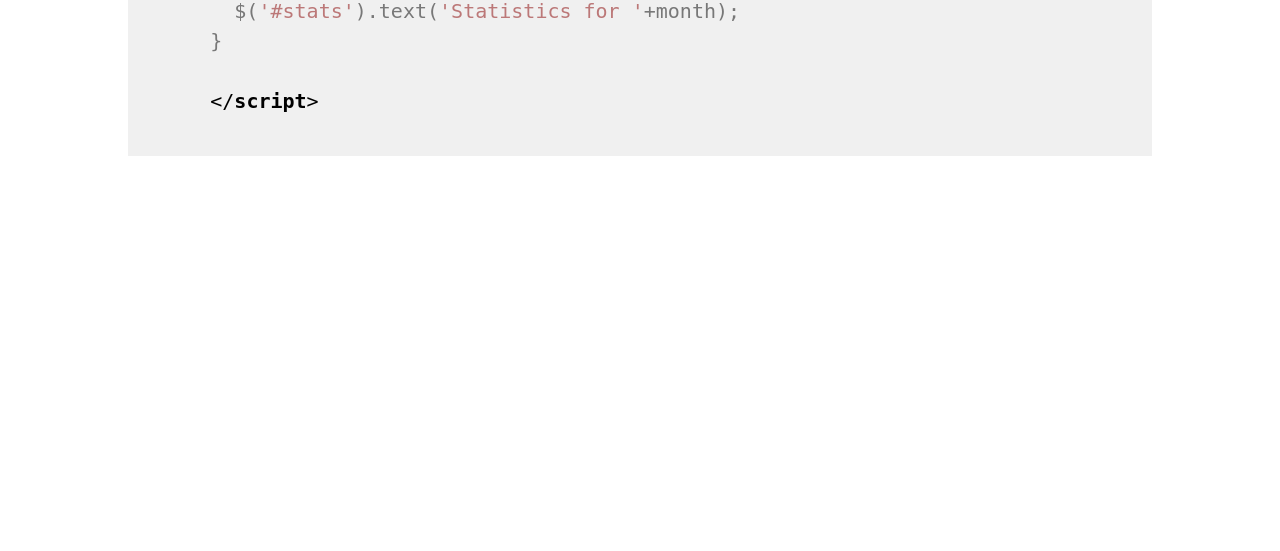
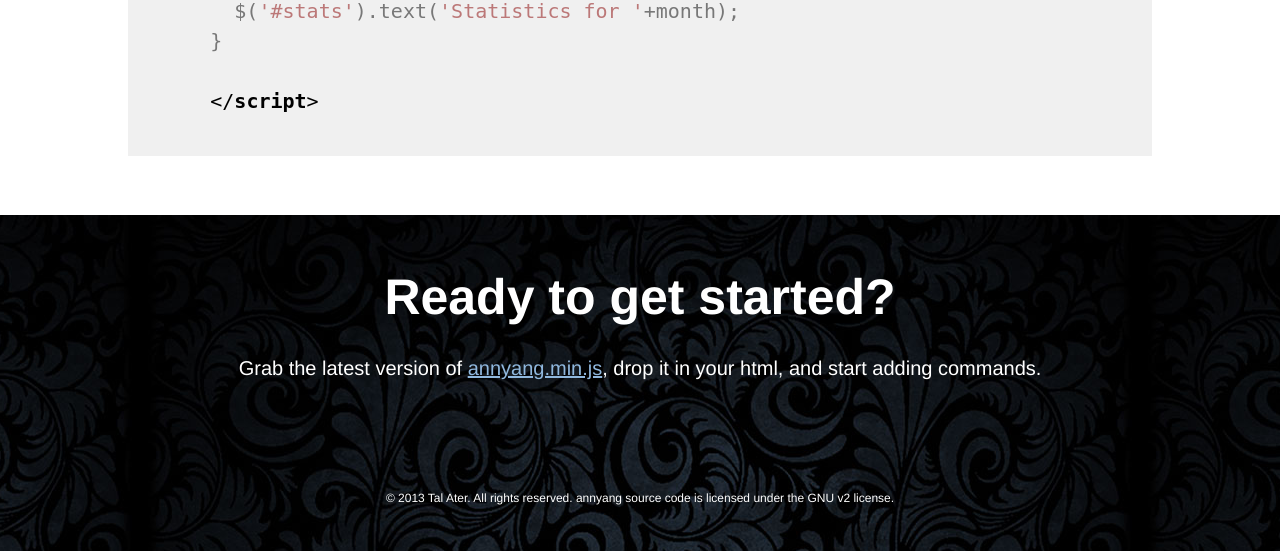
Before and after one commit to TalAter/annyang, a PHP site: page /example.html in a window 1280 px wide. Shown: the part 2836-3387 px from the top of the page. Before the commit the page ends 2992 px from the top, so only its background shows below. Run offline with PHP 8.4, Linux system fonts and the light colour scheme; some libraries are stand-ins or nearby versions.

Commit message:
Added footer. Modifed link style.

```diff
--- a/demo/css/main.css
+++ b/demo/css/main.css
@@ -8,6 +8,22 @@ body {
 
 .hidden {
   display: none;
+}
+
+a, a:visited {
+  color: #90b8de;
+  text-decoration: underline;
+}
+a:hover {
+  text-decoration: none;
+}
+
+h2 {
+  font-size: 2.5em;
+}
+
+pre code a, pre code a:visited {
+  color: #00f;
 }
 
 #tpsreport {
@@ -71,3 +87,16 @@ section {
   background-color: #95a5a6;
   color: #fff;
 }
+#section_footer {
+  background: #000 url('../images/footer_background.jpg') repeat-x center;
+  text-align: center;
+  background-color: #34495d;
+  color: #fff;
+  padding: 2% 10%;
+}
+p.copyright{
+  margin-top: 100px;
+  font-size: 12px;
+  line-height: 30px;
+  font-weight: 100;
+}
--- a/demo/example.html
+++ b/demo/example.html
@@ -145,7 +145,11 @@
       &lt;/script&gt;
     </code></pre>
   </section>
-
+  <section id="section_footer">
+    <h2>Ready to get started?</h2>
+    <p>Grab the latest version of <a href="https://github.com/TalAter/annyang">annyang.min.js</a>, drop it in your html, and start adding commands.</p>
+    <p class="copyright">&copy; 2013 Tal Ater. All rights reserved. annyang source code is licensed under the GNU v2 license.</p>
+  </section>
   <script src="//ajax.googleapis.com/ajax/libs/jquery/1.10.2/jquery.min.js"></script>
   <script src="./vendor/js/highlight.pack.js"></script>
   <script type="text/javascript">
```
Also changed, not shown: demo/images/footer_background.jpg (added).
